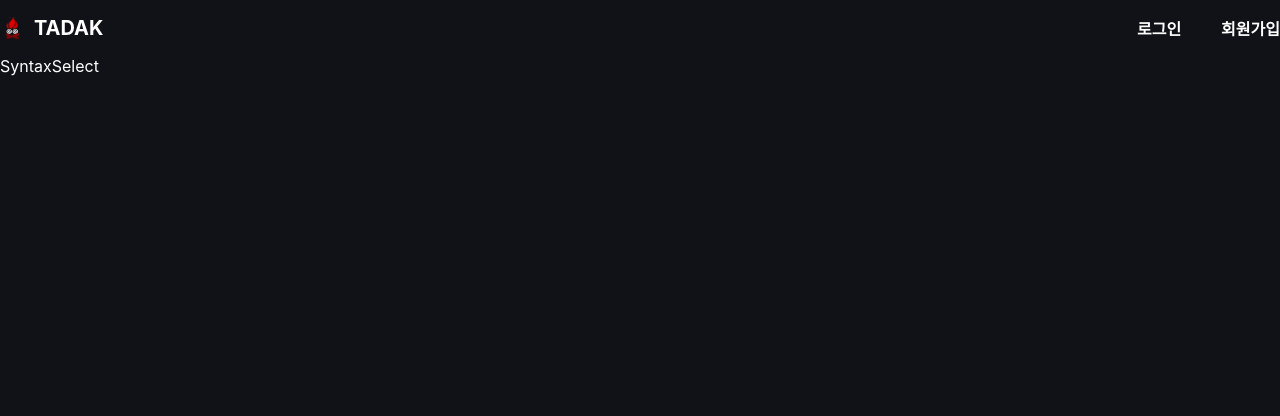
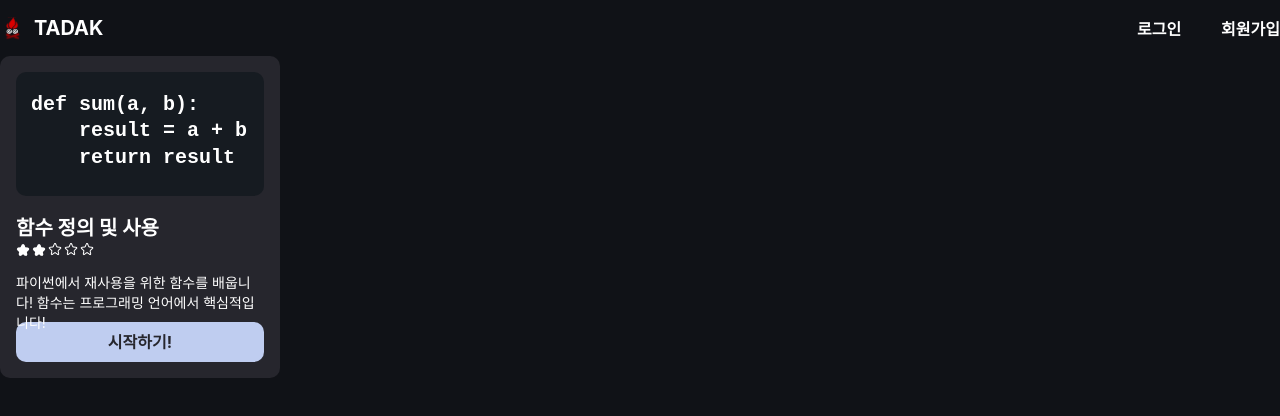
Before and after one commit to team-tadak/tadak-frontend, a React (Create React App) app: page /syntaxselect in a window 1280 px wide. Shown: the top 416 px of the page. Built offline with nearby package versions, Linux system fonts and the light colour scheme; a web font is replaced by a local one.

Commit message:
Add Syntax Component

```diff
--- /dev/null
+++ b/src/components/Syntax/index.js
@@ -0,0 +1,99 @@
+import styled from "@emotion/styled";
+
+export const SyntaxSelectContainer = styled.div`
+  width: 280px;
+  height: 322px;
+  background-color: #26262d;
+  border-radius: 10px;
+  padding: 16px;
+`;
+
+export const SyntaxExampleBox = styled.div`
+  width: 100%;
+  height: 124px;
+  background-color: #161b21;
+  border-radius: 10px;
+  margin-bottom: 16px;
+  font-size: 20px;
+  font-weight: bold;
+  padding-left: 15px;
+  padding-top: 20px;
+  font-family: "Courier New", Courier, monospace;
+  line-height: 0.7cm;
+`;
+
+export const SyntaxTitleBox = styled.div`
+  width: 100%;
+  height: 44px;
+  margin-bottom: 16px;
+  position: relative;
+`;
+
+export const SyntaxTitle = styled.div`
+  width: 100%;
+  font-size: 20px;
+  font-weight: bold;
+  top: 0;
+  position: absolute;
+`;
+
+export const SyntaxLevel = styled.div`
+  position: absolute;
+  width: 100%;
+  height: 16px;
+  bottom: 0;
+  alt: "syntax level star";
+  margin-right: 2px;
+  flex-wrap: wrap;
+`;
+
+export const SyntaxStar = styled.img`
+  alt: "syntax level star";
+  margin-right: 2px;
+`;
+
+export const SyntaxSummary = styled.div`
+  width: 100%;
+  height: 34px;
+  margin-bottom: 16px;
+  font-size: 14px;
+`;
+
+export const SyntaxStartButton = styled.div`
+  width: 100%;
+  height: 40px;
+  background-color: #bfcdf0;
+  border-radius: 10px;
+  cursor: pointer;
+  font-size: 16px;
+  color: #26262d;
+  text-align: center;
+  line-height: 40px;
+  font-weight: bold;
+`;
+
+function SyntaxSelectComponent({ example, title, level, summary }) {
+  var stars = [];
+  for (var i = 0; i < 5; i++) {
+    if (i < level) {
+      stars.push(<SyntaxStar src={process.env.PUBLIC_URL + `/images/full_star.png`} />);
+    } else {
+      stars.push(<SyntaxStar src={process.env.PUBLIC_URL + `/images/empty_star.png`} />);
+    }
+  }
+  return (
+    <SyntaxSelectContainer>
+      <SyntaxExampleBox>
+        <p>{example}</p>
+      </SyntaxExampleBox>
+      <SyntaxTitleBox>
+        <SyntaxTitle>{title}</SyntaxTitle>
+        <SyntaxLevel>{stars}</SyntaxLevel>
+      </SyntaxTitleBox>
+      <SyntaxSummary>{summary}</SyntaxSummary>
+      <SyntaxStartButton>시작하기!</SyntaxStartButton>
+    </SyntaxSelectContainer>
+  );
+}
+
+export default SyntaxSelectComponent;
--- a/src/pages/SyntaxSelect/index.js
+++ b/src/pages/SyntaxSelect/index.js
@@ -1,7 +1,22 @@
+import SyntaxSelectComponent from "components/Syntax";
 import React from "react";
 
 function SyntaxSelect() {
-  return <div>SyntaxSelect</div>;
+  return (
+    <SyntaxSelectComponent
+      example={
+        <p>
+          def sum(a, b):
+          <br />
+          &nbsp;&nbsp;&nbsp;&nbsp;result = a + b<br />
+          &nbsp;&nbsp;&nbsp;&nbsp;return result
+        </p>
+      }
+      title="함수 정의 및 사용"
+      level="2"
+      summary="파이썬에서 재사용을 위한 함수를 배웁니다! 함수는 프로그래밍 언어에서 핵심적입니다!"
+    />
+  );
 }
 
 export default SyntaxSelect;
```
Also changed, not shown: public/images/empty_star.png (added), public/images/full_star.png (added).
